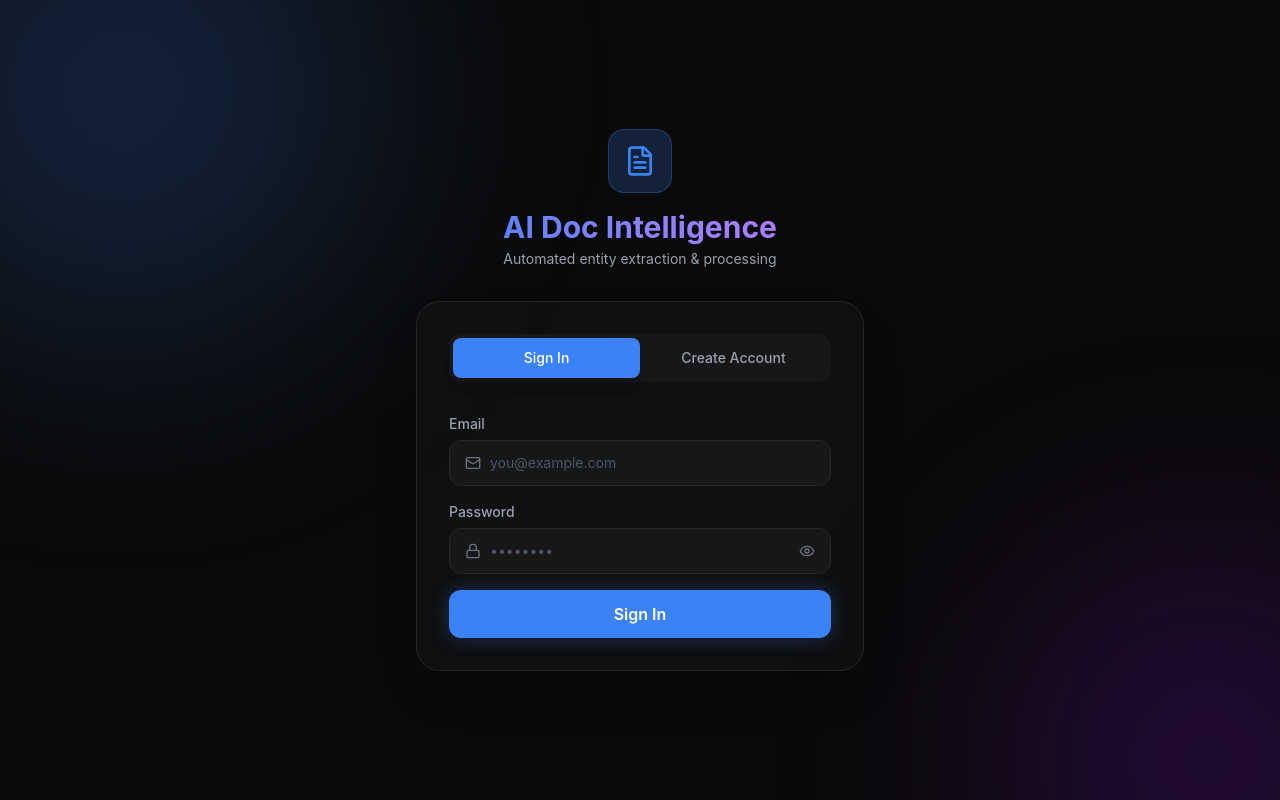
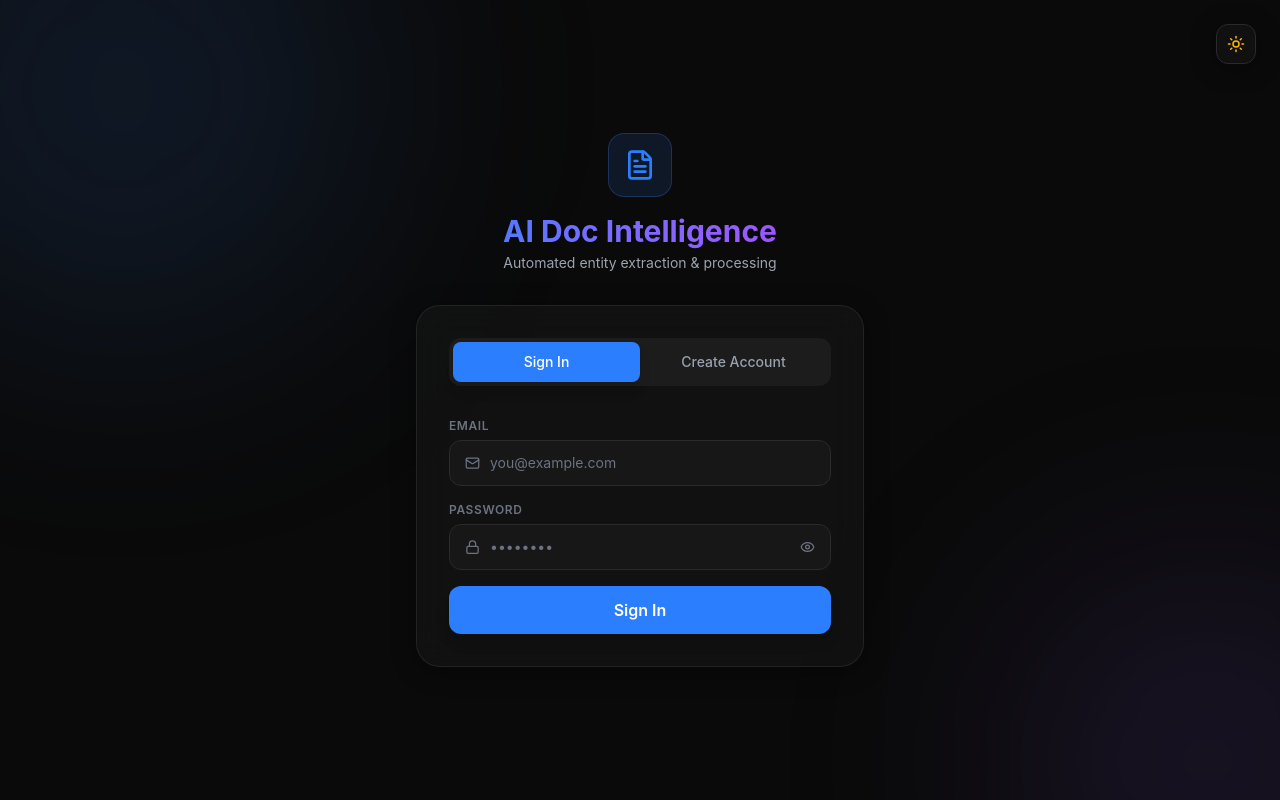
Before and after one commit to Hrishikeshgithub/doc-ai, a React app in the folder frontend/: page / in a window 1280 px wide. Built offline with nearby package versions, Linux system fonts and the light colour scheme; the HTML template or start-up script is replaced by a standard one.

Commit message:
Add dark/light mode theme toggle across all components

```diff
--- a/frontend/src/App.jsx
+++ b/frontend/src/App.jsx
@@ -1,5 +1,5 @@
 import React, { useState, useEffect } from 'react';
-import { FileUp, History, LogOut, User } from 'lucide-react';
+import { FileUp, History, LogOut, User, Sun, Moon } from 'lucide-react';
 import axios from 'axios';
 import UploadModal from './components/UploadModal';
 import DocumentCard from './components/DocumentCard';
@@ -10,7 +10,42 @@ const API_BASE = import.meta.env.PROD
   ? "https://doc-ai-8z7a.onrender.com"
   : "http://localhost:8000";
 
+// ─── Theme Toggle Button ──────────────────────────────────────
+function ThemeToggle({ isDark, onToggle }) {
+  return (
+    <button
+      onClick={onToggle}
+      title={isDark ? "Switch to Light Mode" : "Switch to Dark Mode"}
+      className="relative w-14 h-7 rounded-full transition-all duration-300 flex items-center px-1 border"
+      style={{
+        background: isDark ? 'rgba(59,130,246,0.15)' : 'rgba(251,191,36,0.15)',
+        borderColor: isDark ? 'rgba(59,130,246,0.3)' : 'rgba(251,191,36,0.4)',
+      }}
+    >
+      {/* Track icons */}
+      <Moon size={12} className="absolute left-1.5 text-blue-400" />
+      <Sun size={12} className="absolute right-1.5 text-amber-400" />
+      {/* Thumb */}
+      <span
+        className="w-5 h-5 rounded-full shadow-md flex items-center justify-center transition-all duration-300 absolute"
+        style={{
+          left: isDark ? '4px' : 'calc(100% - 24px)',
+          background: isDark ? '#3b82f6' : '#f59e0b',
+        }}
+      >
+        {isDark
+          ? <Moon size={10} className="text-white" />
+          : <Sun size={10} className="text-white" />}
+      </span>
+    </button>
+  );
+}
+
+// ─── Main App ─────────────────────────────────────────────────
 function App() {
+  const [isDark, setIsDark] = useState(() => {
+    return localStorage.getItem('theme') !== 'light';
+  });
   const [user, setUser] = useState(() => {
     const stored = localStorage.getItem('user');
     return stored ? JSON.parse(stored) : null;
@@ -20,6 +55,12 @@ function App() {
   const [selectedDoc, setSelectedDoc] = useState(null);
 
   const token = localStorage.getItem('token');
+
+  // Apply theme to <html> element
+  useEffect(() => {
+    document.documentElement.setAttribute('data-theme', isDark ? 'dark' : 'light');
+    localStorage.setItem('theme', isDark ? 'dark' : 'light');
+  }, [isDark]);
 
   useEffect(() => {
     if (!user || !token) return;
@@ -55,32 +96,44 @@ function App() {
   };
 
   if (!user) {
-    return <AuthPage onAuth={handleAuth} />;
+    return <AuthPage onAuth={handleAuth} isDark={isDark} onToggleTheme={() => setIsDark(d => !d)} />;
   }
 
+  const headerBorder = isDark ? 'border-white/5' : 'border-slate-200';
+  const badgeBg = isDark ? 'bg-white/5 border-white/10' : 'bg-blue-50 border-blue-100';
+  const logoutStyle = isDark
+    ? 'text-gray-400 hover:text-red-400 bg-white/5 border-white/10 hover:border-red-500/40'
+    : 'text-slate-400 hover:text-red-500 bg-slate-50 border-slate-200 hover:border-red-300';
+  const emptyBorder = isDark ? 'border-white/10' : 'border-slate-200';
+
   return (
-    <div className="min-h-screen p-8 max-w-7xl mx-auto">
+    <div className="min-h-screen p-8 max-w-7xl mx-auto" style={{ background: 'var(--bg)' }}>
       {/* Header */}
-      <header className="flex items-center justify-between mb-12">
+      <header className={`flex items-center justify-between mb-12 pb-6 border-b ${headerBorder}`}>
         <div>
-          <h1 className="text-3xl font-bold bg-gradient-to-r from-primary to-purple-500 bg-clip-text text-transparent">
+          <h1 className="text-3xl font-bold bg-gradient-to-r from-blue-500 to-purple-500 bg-clip-text text-transparent">
             AI Document Intelligence
           </h1>
-          <p className="text-gray-400 mt-1">Automated entity extraction & processing</p>
+          <p className="mt-1 text-sm" style={{ color: 'var(--text-secondary)' }}>
+            Automated entity extraction & processing
+          </p>
         </div>
 
         <div className="flex items-center gap-3">
-          {/* User badge */}
-          <div className="flex items-center gap-2 glass px-4 py-2 rounded-xl border border-white/10">
-            <div className="w-7 h-7 rounded-full bg-primary/30 flex items-center justify-center">
-              <User size={14} className="text-primary" />
+          <ThemeToggle isDark={isDark} onToggle={() => setIsDark(d => !d)} />
+
+          <div className={`flex items-center gap-2 glass px-4 py-2 rounded-xl border ${badgeBg}`}>
+            <div className="w-7 h-7 rounded-full bg-blue-500/20 flex items-center justify-center">
+              <User size={14} className="text-blue-500" />
             </div>
-            <span className="text-sm font-medium text-gray-200">{user.name}</span>
+            <span className="text-sm font-medium" style={{ color: 'var(--text-primary)' }}>
+              {user.name}
+            </span>
           </div>
 
           <button
             onClick={() => setIsUploadOpen(true)}
-            className="flex items-center gap-2 bg-primary hover:bg-blue-600 px-6 py-3 rounded-xl font-medium transition-all shadow-[0_0_20px_rgba(59,130,246,0.3)] hover:shadow-[0_0_30px_rgba(59,130,246,0.5)]"
+            className="flex items-center gap-2 bg-blue-500 hover:bg-blue-600 px-6 py-3 rounded-xl font-medium text-white transition-all shadow-lg hover:shadow-blue-500/30"
           >
             <FileUp size={20} />
             Upload Document
@@ -88,30 +141,34 @@ function App() {
 
           <button
             onClick={handleLogout}
-            className="flex items-center gap-2 text-gray-400 hover:text-white glass px-4 py-3 rounded-xl border border-white/10 transition-all hover:border-red-500/40 hover:text-red-400"
+            className={`flex items-center gap-2 px-4 py-3 rounded-xl border transition-all ${logoutStyle}`}
           >
             <LogOut size={18} />
           </button>
         </div>
       </header>
 
-      {/* Main Content */}
+      {/* Document List */}
       <div className="flex gap-8">
         <div className="flex-1">
-          <div className="flex items-center gap-2 mb-6 border-b border-border pb-4">
-            <History className="text-gray-400" />
-            <h2 className="text-xl font-semibold">Recent Documents</h2>
+          <div className={`flex items-center gap-2 mb-6 border-b pb-4 ${headerBorder}`}>
+            <History style={{ color: 'var(--text-muted)' }} />
+            <h2 className="text-xl font-semibold" style={{ color: 'var(--text-primary)' }}>
+              Recent Documents
+            </h2>
             {documents.length > 0 && (
-              <span className="ml-auto text-xs bg-primary/20 text-primary px-2 py-1 rounded-full font-medium">
+              <span className="ml-auto text-xs bg-blue-500/10 text-blue-500 px-2.5 py-1 rounded-full font-medium">
                 {documents.length} docs
               </span>
             )}
           </div>
 
           {documents.length === 0 ? (
-            <div className="glass rounded-2xl p-12 text-center text-gray-400 border-dashed border-2">
-              <p>No documents processed yet.</p>
-              <p className="text-sm mt-2">Upload a PDF, DOCX, or Image to start extracting data.</p>
+            <div className={`glass rounded-2xl p-12 text-center border-2 border-dashed ${emptyBorder}`}>
+              <p style={{ color: 'var(--text-secondary)' }}>No documents processed yet.</p>
+              <p className="text-sm mt-2" style={{ color: 'var(--text-muted)' }}>
+                Upload a PDF, DOCX, or Image to start extracting data.
+              </p>
             </div>
           ) : (
             <div className="grid grid-cols-1 md:grid-cols-2 lg:grid-cols-3 gap-6">
@@ -119,6 +176,7 @@ function App() {
                 <DocumentCard
                   key={idx}
                   data={doc}
+                  isDark={isDark}
                   onClick={() => setSelectedDoc(doc)}
                 />
               ))}
@@ -129,6 +187,7 @@ function App() {
         {selectedDoc && (
           <DocumentDetail
             doc={selectedDoc}
+            isDark={isDark}
             onClose={() => setSelectedDoc(null)}
           />
         )}
--- a/frontend/src/components/AuthPage.jsx
+++ b/frontend/src/components/AuthPage.jsx
@@ -1,14 +1,14 @@
 import React, { useState } from 'react';
 import { motion, AnimatePresence } from 'framer-motion';
 import axios from 'axios';
-import { FileText, Lock, Mail, User, Eye, EyeOff, Loader2 } from 'lucide-react';
+import { FileText, Lock, Mail, User, Eye, EyeOff, Loader2, Sun, Moon } from 'lucide-react';
 
 const API_BASE = import.meta.env.PROD
   ? "https://doc-ai-8z7a.onrender.com"
   : "http://localhost:8000";
 
-export default function AuthPage({ onAuth }) {
-  const [mode, setMode] = useState('login'); // 'login' | 'register'
+export default function AuthPage({ onAuth, isDark, onToggleTheme }) {
+  const [mode, setMode] = useState('login');
   const [loading, setLoading] = useState(false);
   const [showPass, setShowPass] = useState(false);
   const [error, setError] = useState('');
@@ -36,11 +36,30 @@ export default function AuthPage({ onAuth }) {
     }
   };
 
+  const tabActive = 'bg-blue-500 text-white shadow-lg';
+  const tabInactive = isDark ? 'text-gray-400 hover:text-white' : 'text-slate-500 hover:text-slate-800';
+  const tabBg = isDark ? 'bg-white/5' : 'bg-slate-100';
+
   return (
-    <div className="min-h-screen flex items-center justify-center p-4 relative overflow-hidden">
+    <div className="min-h-screen flex items-center justify-center p-4 relative overflow-hidden"
+      style={{ background: 'var(--bg)' }}>
+
+      {/* Theme toggle top-right */}
+      <button
+        onClick={onToggleTheme}
+        className="absolute top-6 right-6 w-10 h-10 rounded-xl flex items-center justify-center transition-all glass border"
+        style={{ borderColor: 'var(--border)' }}
+      >
+        {isDark
+          ? <Sun size={18} className="text-amber-400" />
+          : <Moon size={18} className="text-blue-500" />}
+      </button>
+
       {/* Background blobs */}
-      <div className="absolute top-[-20%] left-[-10%] w-[500px] h-[500px] bg-primary/20 rounded-full blur-[120px] pointer-events-none" />
-      <div className="absolute bottom-[-20%] right-[-10%] w-[400px] h-[400px] bg-purple-600/20 rounded-full blur-[120px] pointer-events-none" />
+      <div className="absolute top-[-20%] left-[-10%] w-[500px] h-[500px] rounded-full blur-[120px] pointer-events-none"
+        style={{ background: isDark ? 'rgba(59,130,246,0.12)' : 'rgba(59,130,246,0.08)' }} />
+      <div className="absolute bottom-[-20%] right-[-10%] w-[400px] h-[400px] rounded-full blur-[120px] pointer-events-none"
+        style={{ background: isDark ? 'rgba(139,92,246,0.12)' : 'rgba(139,92,246,0.07)' }} />
 
       <motion.div
         initial={{ opacity: 0, y: 30 }}
@@ -50,27 +69,28 @@ export default function AuthPage({ onAuth }) {
       >
         {/* Logo */}
         <div className="text-center mb-8">
-          <div className="w-16 h-16 bg-primary/20 rounded-2xl flex items-center justify-center mx-auto mb-4 border border-primary/30">
-            <FileText size={32} className="text-primary" />
+          <div className="w-16 h-16 rounded-2xl flex items-center justify-center mx-auto mb-4 border"
+            style={{ background: 'rgba(59,130,246,0.12)', borderColor: 'rgba(59,130,246,0.25)' }}>
+            <FileText size={32} className="text-blue-500" />
           </div>
-          <h1 className="text-3xl font-bold bg-gradient-to-r from-primary to-purple-400 bg-clip-text text-transparent">
+          <h1 className="text-3xl font-bold bg-gradient-to-r from-blue-500 to-purple-500 bg-clip-text text-transparent">
             AI Doc Intelligence
           </h1>
-          <p className="text-gray-400 mt-1 text-sm">Automated entity extraction & processing</p>
+          <p className="mt-1 text-sm" style={{ color: 'var(--text-secondary)' }}>
+            Automated entity extraction & processing
+          </p>
         </div>
 
         {/* Card */}
-        <div className="glass rounded-3xl p-8 shadow-2xl border border-white/10">
+        <div className="glass rounded-3xl p-8 shadow-2xl">
           {/* Tabs */}
-          <div className="flex bg-surface rounded-xl p-1 mb-8">
+          <div className={`flex ${tabBg} rounded-xl p-1 mb-8`}>
             {['login', 'register'].map(tab => (
               <button
                 key={tab}
                 onClick={() => { setMode(tab); setError(''); }}
                 className={`flex-1 py-2.5 rounded-lg text-sm font-medium transition-all ${
-                  mode === tab
-                    ? 'bg-primary text-white shadow-lg'
-                    : 'text-gray-400 hover:text-white'
+                  mode === tab ? tabActive : tabInactive
                 }`}
               >
                 {tab === 'login' ? 'Sign In' : 'Create Account'}
@@ -81,23 +101,20 @@ export default function AuthPage({ onAuth }) {
           <form onSubmit={handleSubmit} className="space-y-4">
             <AnimatePresence mode="wait">
               {mode === 'register' && (
-                <motion.div
-                  key="name"
+                <motion.div key="name"
                   initial={{ opacity: 0, height: 0 }}
                   animate={{ opacity: 1, height: 'auto' }}
                   exit={{ opacity: 0, height: 0 }}
                   transition={{ duration: 0.2 }}
                 >
-                  <label className="block text-sm font-medium text-gray-400 mb-1.5">Full Name</label>
+                  <label className="block text-xs font-semibold uppercase tracking-wider mb-1.5"
+                    style={{ color: 'var(--text-muted)' }}>Full Name</label>
                   <div className="relative">
-                    <User size={16} className="absolute left-4 top-1/2 -translate-y-1/2 text-gray-500" />
-                    <input
-                      type="text"
-                      value={form.name}
-                      onChange={set('name')}
-                      placeholder="John Doe"
-                      required={mode === 'register'}
-                      className="w-full bg-surface border border-border rounded-xl pl-10 pr-4 py-3 text-white placeholder-gray-600 focus:outline-none focus:border-primary transition-colors text-sm"
+                    <User size={15} className="absolute left-4 top-1/2 -translate-y-1/2"
+                      style={{ color: 'var(--text-muted)' }} />
+                    <input type="text" value={form.name} onChange={set('name')}
+                      placeholder="John Doe" required={mode === 'register'}
+                      className="w-full theme-input rounded-xl pl-10 pr-4 py-3 text-sm transition-colors"
                     />
                   </div>
                 </motion.div>
@@ -105,55 +122,45 @@ export default function AuthPage({ onAuth }) {
             </AnimatePresence>
 
             <div>
-              <label className="block text-sm font-medium text-gray-400 mb-1.5">Email</label>
+              <label className="block text-xs font-semibold uppercase tracking-wider mb-1.5"
+                style={{ color: 'var(--text-muted)' }}>Email</label>
               <div className="relative">
-                <Mail size={16} className="absolute left-4 top-1/2 -translate-y-1/2 text-gray-500" />
-                <input
-                  type="email"
-                  value={form.email}
-                  onChange={set('email')}
-                  placeholder="you@example.com"
-                  required
-                  className="w-full bg-surface border border-border rounded-xl pl-10 pr-4 py-3 text-white placeholder-gray-600 focus:outline-none focus:border-primary transition-colors text-sm"
+                <Mail size={15} className="absolute left-4 top-1/2 -translate-y-1/2"
+                  style={{ color: 'var(--text-muted)' }} />
+                <input type="email" value={form.email} onChange={set('email')}
+                  placeholder="you@example.com" required
+                  className="w-full theme-input rounded-xl pl-10 pr-4 py-3 text-sm transition-colors"
                 />
               </div>
             </div>
 
             <div>
-              <label className="block text-sm font-medium text-gray-400 mb-1.5">Password</label>
+              <label className="block text-xs font-semibold uppercase tracking-wider mb-1.5"
+                style={{ color: 'var(--text-muted)' }}>Password</label>
               <div className="relative">
-                <Lock size={16} className="absolute left-4 top-1/2 -translate-y-1/2 text-gray-500" />
-                <input
-                  type={showPass ? 'text' : 'password'}
-                  value={form.password}
-                  onChange={set('password')}
-                  placeholder="••••••••"
-                  required
-                  minLength={6}
-                  className="w-full bg-surface border border-border rounded-xl pl-10 pr-12 py-3 text-white placeholder-gray-600 focus:outline-none focus:border-primary transition-colors text-sm"
+                <Lock size={15} className="absolute left-4 top-1/2 -translate-y-1/2"
+                  style={{ color: 'var(--text-muted)' }} />
+                <input type={showPass ? 'text' : 'password'} value={form.password}
+                  onChange={set('password')} placeholder="••••••••" required minLength={6}
+                  className="w-full theme-input rounded-xl pl-10 pr-12 py-3 text-sm transition-colors"
                 />
                 <button type="button" onClick={() => setShowPass(!showPass)}
-                  className="absolute right-4 top-1/2 -translate-y-1/2 text-gray-500 hover:text-white transition-colors">
-                  {showPass ? <EyeOff size={16} /> : <Eye size={16} />}
+                  className="absolute right-4 top-1/2 -translate-y-1/2 transition-colors"
+                  style={{ color: 'var(--text-muted)' }}>
+                  {showPass ? <EyeOff size={15} /> : <Eye size={15} />}
                 </button>
               </div>
             </div>
 
             {error && (
-              <motion.p
-                initial={{ opacity: 0 }}
-                animate={{ opacity: 1 }}
-                className="text-red-400 text-sm bg-red-500/10 border border-red-500/20 rounded-lg px-4 py-2.5"
-              >
+              <motion.p initial={{ opacity: 0 }} animate={{ opacity: 1 }}
+                className="text-red-400 text-sm bg-red-500/10 border border-red-500/20 rounded-lg px-4 py-2.5">
                 {error}
               </motion.p>
             )}
 
-            <button
-              type="submit"
-              disabled={loading}
-              className="w-full bg-primary hover:bg-blue-600 disabled:opacity-60 py-3 rounded-xl font-semibold text-white transition-all shadow-[0_0_20px_rgba(59,130,246,0.3)] hover:shadow-[0_0_30px_rgba(59,130,246,0.5)] flex items-center justify-center gap-2 mt-2"
-            >
+            <button type="submit" disabled={loading}
+              className="w-full bg-blue-500 hover:bg-blue-600 disabled:opacity-60 py-3 rounded-xl font-semibold text-white transition-all shadow-lg hover:shadow-blue-500/30 flex items-center justify-center gap-2 mt-2">
               {loading ? <Loader2 size={18} className="animate-spin" /> : null}
               {loading ? 'Please wait...' : mode === 'login' ? 'Sign In' : 'Create Account'}
             </button>
--- a/frontend/src/index.css
+++ b/frontend/src/index.css
@@ -1,5 +1,44 @@
 @import "tailwindcss";
 
+/* =====================
+   THEME VARIABLES
+   ===================== */
+:root,
+[data-theme="dark"] {
+  --bg: #0a0a0a;
+  --surface: #171717;
+  --surface-hover: #1f1f1f;
+  --border: #2a2a2a;
+  --text-primary: #ffffff;
+  --text-secondary: #9ca3af;
+  --text-muted: #6b7280;
+  --glass-bg: rgba(23, 23, 23, 0.6);
+  --glass-border: rgba(255,255,255,0.08);
+  --card-shadow: 0 4px 24px rgba(0,0,0,0.4);
+  --input-bg: #171717;
+  --badge-bg: rgba(59,130,246,0.12);
+  --blob-opacity: 0.18;
+}
+
+[data-theme="light"] {
+  --bg: #f0f4ff;
+  --surface: #ffffff;
+  --surface-hover: #f8faff;
+  --border: #e2e8f0;
+  --text-primary: #0f172a;
+  --text-secondary: #475569;
+  --text-muted: #94a3b8;
+  --glass-bg: rgba(255,255,255,0.75);
+  --glass-border: rgba(59,130,246,0.15);
+  --card-shadow: 0 4px 24px rgba(59,130,246,0.08);
+  --input-bg: #f8faff;
+  --badge-bg: rgba(59,130,246,0.08);
+  --blob-opacity: 0.12;
+}
+
+/* =====================
+   BASE STYLES
+   ===================== */
 @theme {
   --color-background: #0a0a0a;
   --color-surface: #171717;
@@ -7,11 +46,48 @@
   --color-primary: #3b82f6;
 }
 
-body {
-  @apply bg-background text-white antialiased min-h-screen;
+* {
+  transition: background-color 0.3s ease, border-color 0.3s ease, color 0.2s ease, box-shadow 0.3s ease;
 }
 
-/* Glassmorphism utilities */
+body {
+  background-color: var(--bg);
+  color: var(--text-primary);
+  -webkit-font-smoothing: antialiased;
+  min-height: 100vh;
+}
+
+/* =====================
+   GLASSMORPHISM CARD
+   ===================== */
 .glass {
-  @apply bg-surface/50 backdrop-blur-md border border-border;
+  background: var(--glass-bg);
+  backdrop-filter: blur(16px);
+  -webkit-backdrop-filter: blur(16px);
+  border: 1px solid var(--glass-border);
+  box-shadow: var(--card-shadow);
 }
+
+/* =====================
+   THEME-AWARE UTILITIES
+   ===================== */
+.theme-bg        { background-color: var(--bg); }
+.theme-surface   { background-color: var(--surface); }
+.theme-border    { border-color: var(--border); }
+.theme-text      { color: var(--text-primary); }
+.theme-muted     { color: var(--text-secondary); }
+.theme-faint     { color: var(--text-muted); }
+
+/* Input fields */
+.theme-input {
+  background-color: var(--input-bg);
+  border: 1px solid var(--border);
+  color: var(--text-primary);
+}
+.theme-input::placeholder { color: var(--text-muted); }
+.theme-input:focus { border-color: #3b82f6; outline: none; }
+
+/* Scrollbar */
+::-webkit-scrollbar { width: 6px; }
+::-webkit-scrollbar-track { background: var(--bg); }
+::-webkit-scrollbar-thumb { background: var(--border); border-radius: 3px; }
```
Also changed, not shown: frontend/src/components/DocumentCard.jsx (+25 -20 lines), frontend/src/components/DocumentDetail.jsx (+38 -14 lines), frontend/src/components/UploadModal.jsx (+24 -18 lines).
